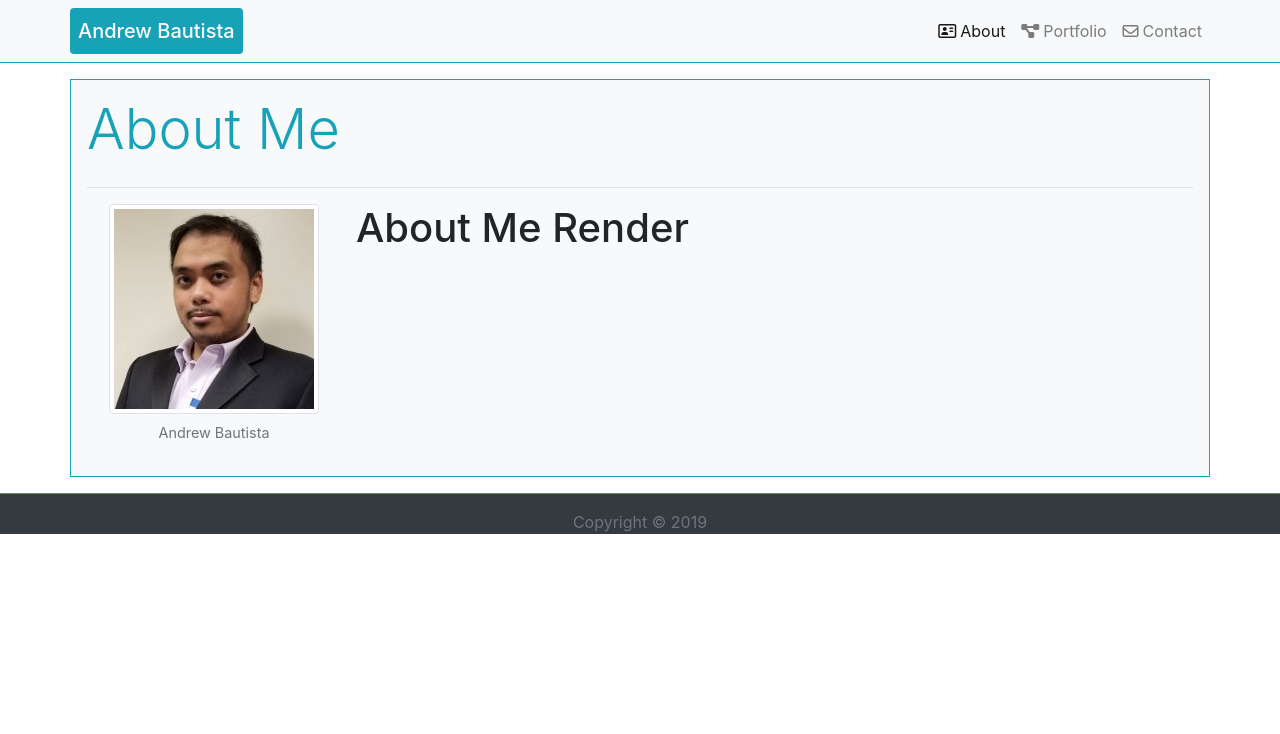
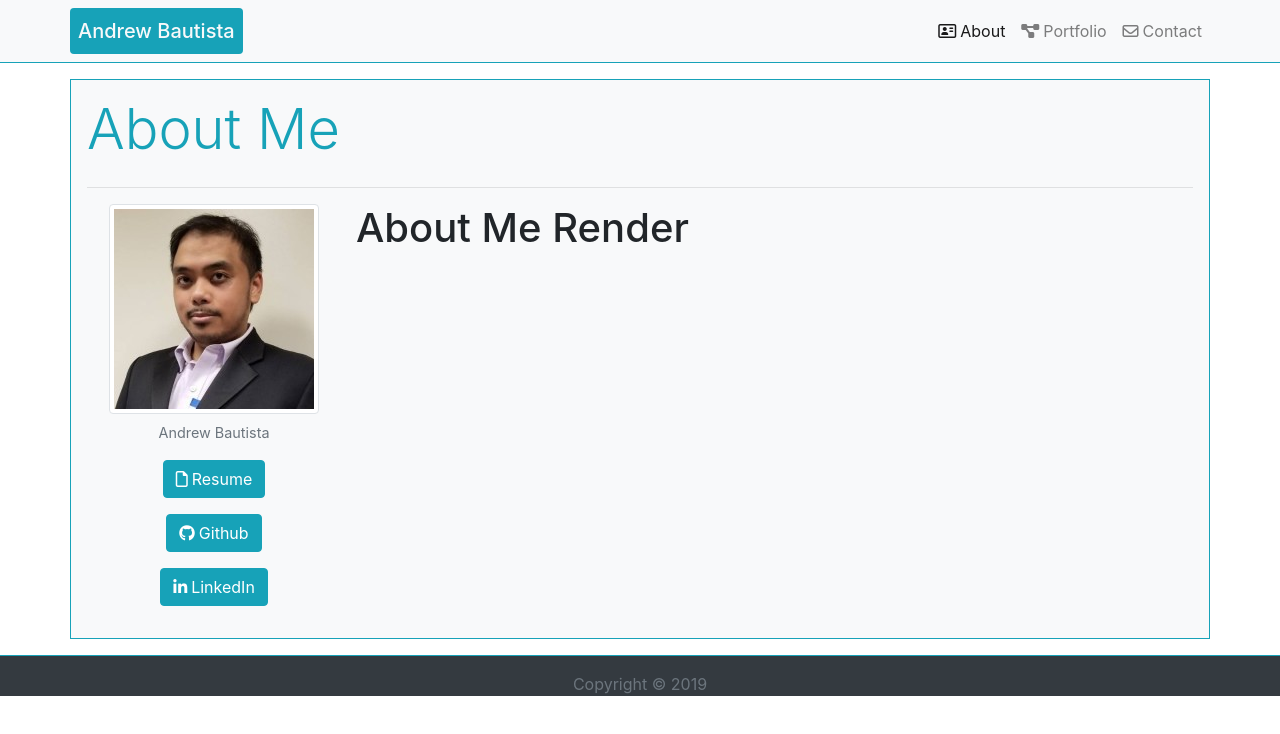
Before and after one commit to WarriorofZarona/React-Portfolio, a React (Create React App) app: page / in a window 1280 px wide. Shown: the top 734 px of the page. Built offline with nearby package versions, Linux system fonts and the light colour scheme.

Commit message:
Added DocLinks and Resume, coded and rendered on SideBar

```diff
--- /dev/null
+++ b/src/components/DocLinks.js
@@ -0,0 +1,20 @@
+import React from "react";
+import Resume from "../assets/docs/Resume.pdf"
+
+function DocLinks() {
+    return (
+        <ul className="list-unstyled">
+            <li><p><a href={Resume}><button type="button" className="btn btn-info rounded"><i
+                className="far fa-file">&nbsp;</i>
+                    Resume</button></a></p></li>
+            <li><p><a href="https://github.com/warriorofzarona"><button type="button"
+                className="btn btn-info rounded"><i className="fab fa-github">&nbsp;</i>
+                    Github</button></a></p></li>
+            <li><p><a href="https://www.linkedin.com/in/andrewbautista85/"><button type="button"
+                className="btn btn-info rounded"><i className="fab fa-linkedin-in">&nbsp;</i>
+                    LinkedIn</button></a></p></li>
+        </ul>
+    )
+};
+
+export default DocLinks;
--- a/src/components/SideContent.js
+++ b/src/components/SideContent.js
@@ -1,12 +1,13 @@
 import React from "react";
 import ProfilePicture from "./ProfilePicture";
+import DocLinks from "./DocLinks";
 
 function SideContent() {
     return (
         <div className="col-lg-3">
             <div className="text-center">
                 <ProfilePicture />
-                {/* <DocLinks /> */}
+                <DocLinks />
             </div>
         </div>
     )
```
Also changed, not shown: 1 other file (tests, documents, lock files or other folders).
